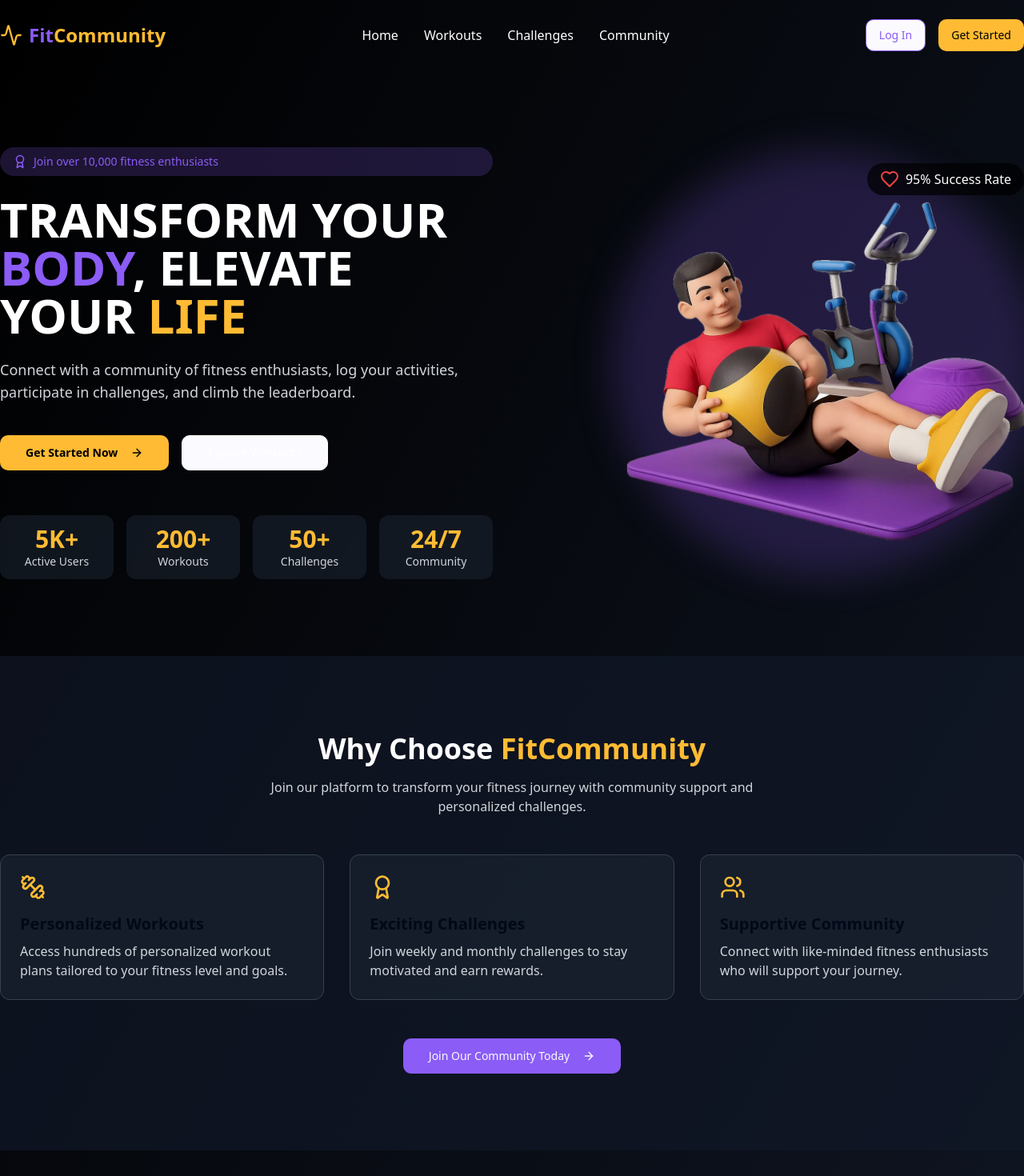
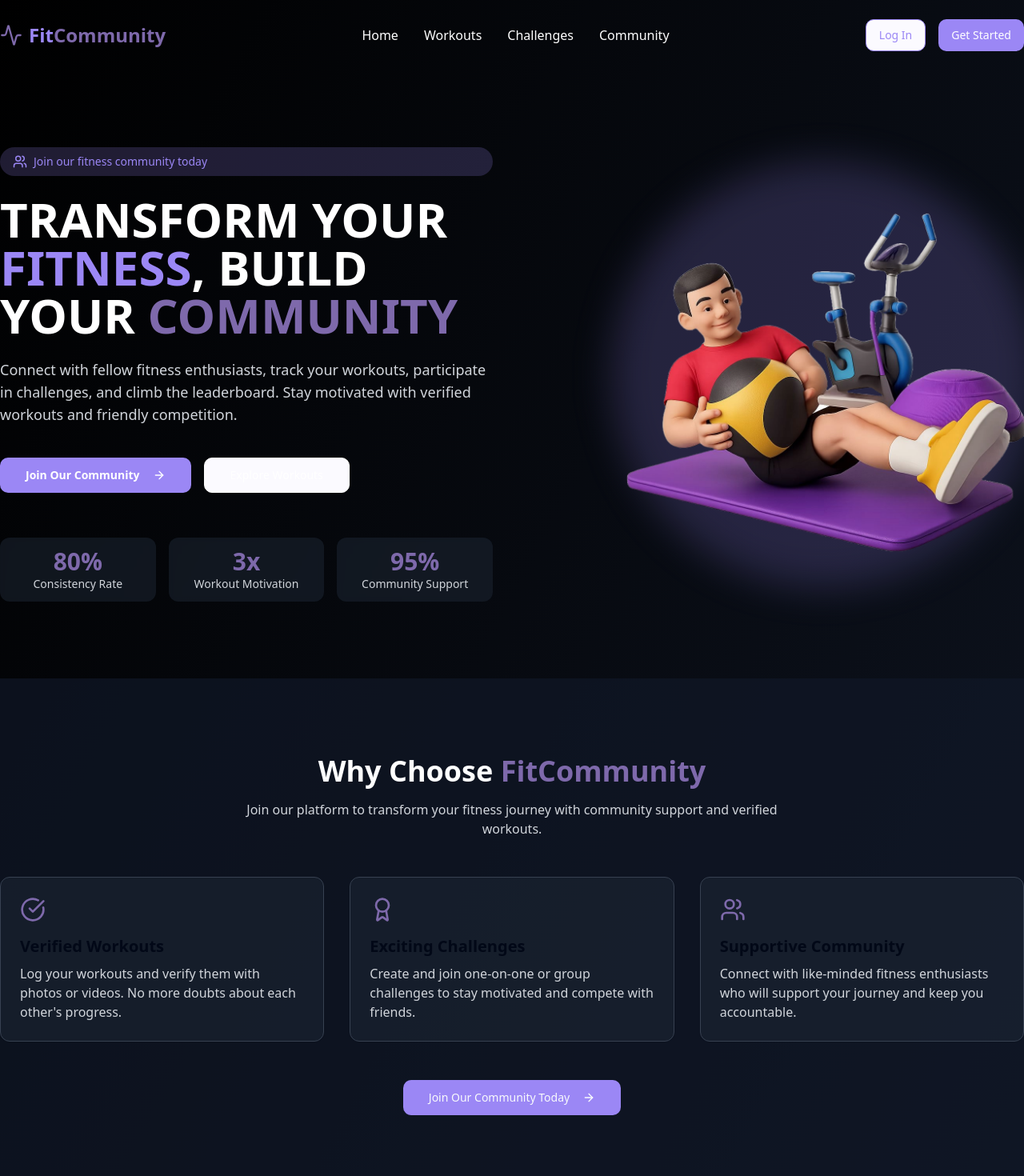
Before and after one commit to earlbryt/fitness-forge-community, a React (Vite) app: page / in a window 1280 px wide. Shown: the top 1470 px of the page at 80% size. Built offline with nearby package versions, Linux system fonts and the light colour scheme.

Commit message:
Refactor: Update colors and landing page
- Updated the application's color scheme to match the design specifications.
- Removed the success rate element from the landing page.
- Updated the landing page to reflect the application's purpose.

```diff
--- a/src/components/layout/MobileNav.tsx
+++ b/src/components/layout/MobileNav.tsx
@@ -1,15 +1,15 @@
 
 import React from 'react';
 import { NavLink } from 'react-router-dom';
-import { Activity, List, Award, BarChart2, MessageSquare } from 'lucide-react';
+import { Activity, CheckCircle, Award, BarChart2, MessageSquare } from 'lucide-react';
 
 const MobileNav = () => {
   return (
     <div className="mobile-only mobile-nav">
-      <MobileNavItem to="/app" icon={<Activity size={22} />} label="Home" />
-      <MobileNavItem to="/app/workouts" icon={<List size={22} />} label="Workouts" />
+      <MobileNavItem to="/app" icon={<Activity size={22} />} label="Dashboard" />
+      <MobileNavItem to="/app/workouts" icon={<CheckCircle size={22} />} label="Workouts" />
       <MobileNavItem to="/app/challenges" icon={<Award size={22} />} label="Challenges" />
-      <MobileNavItem to="/app/social" icon={<MessageSquare size={22} />} label="Social" />
+      <MobileNavItem to="/app/social" icon={<MessageSquare size={22} />} label="Community" />
       <MobileNavItem to="/app/leaderboard" icon={<BarChart2 size={22} />} label="Leaderboard" />
     </div>
   );
@@ -26,7 +26,7 @@ const MobileNavItem = ({ to, icon, label }: MobileNavItemProps) => {
     <NavLink
       to={to}
       className={({ isActive }) =>
-        `mobile-nav-item ${isActive ? 'active' : 'text-gray-500'}`
+        `mobile-nav-item ${isActive ? 'active text-brand-primary' : 'text-gray-500'}`
       }
     >
       {icon}
--- a/src/components/layout/Sidebar.tsx
+++ b/src/components/layout/Sidebar.tsx
@@ -1,7 +1,7 @@
 
 import React from 'react';
 import { NavLink } from 'react-router-dom';
-import { Activity, List, Award, BarChart2, MessageSquare, HelpCircle } from 'lucide-react';
+import { Activity, List, Award, BarChart2, MessageSquare, HelpCircle, CheckCircle } from 'lucide-react';
 
 const Sidebar = () => {
   return (
@@ -13,18 +13,18 @@ const Sidebar = () => {
       </div>
       <nav className="flex-1 pt-6 px-3">
         <SidebarLink to="/app" icon={<Activity />} label="Dashboard" />
-        <SidebarLink to="/app/workouts" icon={<List />} label="Workouts" />
+        <SidebarLink to="/app/workouts" icon={<CheckCircle />} label="Log Workout" />
         <SidebarLink to="/app/challenges" icon={<Award />} label="Challenges" />
         <SidebarLink to="/app/leaderboard" icon={<BarChart2 />} label="Leaderboard" />
         <SidebarLink to="/app/tips" icon={<HelpCircle />} label="Tips & Tricks" />
-        <SidebarLink to="/app/social" icon={<MessageSquare />} label="Social" />
+        <SidebarLink to="/app/social" icon={<MessageSquare />} label="Community" />
       </nav>
 
       <div className="p-4 m-4 mt-auto rounded-xl bg-brand-light border border-brand-primary/10">
-        <div className="text-sm font-medium text-brand-primary mb-2">Premium Plan</div>
-        <p className="text-xs text-gray-600 mb-3">Get access to all premium features and workouts</p>
+        <div className="text-sm font-medium text-brand-primary mb-2">Stay Motivated</div>
+        <p className="text-xs text-gray-600 mb-3">Track your progress and compete in challenges with friends</p>
         <button className="w-full bg-brand-primary hover:bg-brand-primary/90 text-white text-sm py-2 rounded-lg transition-colors">
-          Upgrade Now
+          Invite Friends
         </button>
       </div>
     </div>
--- a/src/index.css
+++ b/src/index.css
@@ -14,10 +14,10 @@
     --popover: 0 0% 100%;
     --popover-foreground: 222.2 84% 4.9%;
 
-    --primary: 262 83% 64%;
+    --primary: 262 83% 75%;
     --primary-foreground: 210 40% 98%;
 
-    --secondary: 40 100% 60%;
+    --secondary: 260 30% 54%;
     --secondary-foreground: 222.2 47.4% 11.2%;
 
     --muted: 210 40% 96.1%;
@@ -55,10 +55,10 @@
     --popover: 222.2 84% 4.9%;
     --popover-foreground: 210 40% 98%;
 
-    --primary: 262 83% 64%;
+    --primary: 262 83% 75%;
     --primary-foreground: 222.2 47.4% 11.2%;
 
-    --secondary: 40 100% 60%;
+    --secondary: 260 30% 54%;
     --secondary-foreground: 210 40% 98%;
 
     --muted: 217.2 32.6% 17.5%;
--- a/src/pages/LandingPage.tsx
+++ b/src/pages/LandingPage.tsx
@@ -1,7 +1,7 @@
 
 import React from 'react';
 import { Link } from 'react-router-dom';
-import { Activity, Award, Users, ArrowRight, Dumbbell, Heart } from 'lucide-react';
+import { Activity, Award, Users, ArrowRight, Dumbbell, Heart, CheckCircle } from 'lucide-react';
 import { Button } from '@/components/ui/button';
 import { Card, CardContent } from '@/components/ui/card';
 
@@ -19,16 +19,16 @@ const LandingPage = () => {
         </div>
         <nav className="hidden md:flex items-center space-x-8">
           <Link to="/" className="hover:text-brand-primary transition-colors">Home</Link>
-          <Link to="/workouts" className="hover:text-brand-primary transition-colors">Workouts</Link>
-          <Link to="/challenges" className="hover:text-brand-primary transition-colors">Challenges</Link>
-          <Link to="/leaderboard" className="hover:text-brand-primary transition-colors">Community</Link>
+          <Link to="/app/workouts" className="hover:text-brand-primary transition-colors">Workouts</Link>
+          <Link to="/app/challenges" className="hover:text-brand-primary transition-colors">Challenges</Link>
+          <Link to="/app/leaderboard" className="hover:text-brand-primary transition-colors">Community</Link>
         </nav>
         <div className="flex items-center space-x-4">
           <Button asChild variant="outline" className="hidden md:inline-flex border-brand-primary text-brand-primary hover:bg-brand-primary hover:text-white">
             <Link to="/login">Log In</Link>
           </Button>
-          <Button asChild className="bg-brand-secondary hover:bg-brand-secondary/90 text-black">
-            <Link to="/">Get Started</Link>
+          <Button asChild className="bg-brand-primary hover:bg-brand-primary/90 text-white">
+            <Link to="/app">Get Started</Link>
           </Button>
         </div>
       </header>
@@ -38,27 +38,26 @@ const LandingPage = () => {
         <div className="grid grid-cols-1 lg:grid-cols-2 gap-12 items-center">
           <div className="flex flex-col space-y-6">
             <div className="inline-flex items-center px-4 py-2 rounded-full bg-brand-primary/20 text-brand-primary text-sm font-medium">
-              <Award className="mr-2" size={18} /> Join over 10,000 fitness enthusiasts
+              <Users className="mr-2" size={18} /> Join our fitness community today
             </div>
             <h1 className="text-4xl md:text-5xl lg:text-6xl font-bold leading-tight">
-              TRANSFORM YOUR <span className="text-brand-primary">BODY</span>, ELEVATE YOUR <span className="text-brand-secondary">LIFE</span>
+              TRANSFORM YOUR <span className="text-brand-primary">FITNESS</span>, BUILD YOUR <span className="text-brand-secondary">COMMUNITY</span>
             </h1>
             <p className="text-lg text-gray-300">
-              Connect with a community of fitness enthusiasts, log your activities, participate in challenges, and climb the leaderboard.
+              Connect with fellow fitness enthusiasts, track your workouts, participate in challenges, and climb the leaderboard. Stay motivated with verified workouts and friendly competition.
             </p>
             <div className="flex flex-col sm:flex-row space-y-4 sm:space-y-0 sm:space-x-4 pt-4">
-              <Button asChild size="lg" className="bg-brand-secondary hover:bg-brand-secondary/90 text-black font-bold">
-                <Link to="/">Get Started Now <ArrowRight className="ml-2" /></Link>
+              <Button asChild size="lg" className="bg-brand-primary hover:bg-brand-primary/90 text-white font-bold">
+                <Link to="/app">Join Our Community <ArrowRight className="ml-2" /></Link>
               </Button>
               <Button asChild size="lg" variant="outline" className="border-white hover:bg-white/10">
-                <Link to="/workouts">Explore Workouts</Link>
+                <Link to="/app/workouts">Explore Workouts</Link>
               </Button>
             </div>
-            <div className="grid grid-cols-2 md:grid-cols-4 gap-4 pt-8">
-              <Stat number="5K+" label="Active Users" />
-              <Stat number="200+" label="Workouts" />
-              <Stat number="50+" label="Challenges" />
-              <Stat number="24/7" label="Community" />
+            <div className="grid grid-cols-3 gap-4 pt-8">
+              <Stat number="80%" label="Consistency Rate" />
+              <Stat number="3x" label="Workout Motivation" />
+              <Stat number="95%" label="Community Support" />
             </div>
           </div>
           <div className="flex justify-center lg:justify-end">
@@ -69,9 +68,6 @@ const LandingPage = () => {
                 alt="Fitness Character"
                 className="relative z-10 max-h-[500px] object-contain"
               />
-              <div className="absolute top-0 right-0 z-20 bg-black/70 backdrop-blur-sm rounded-full py-2 px-4 flex items-center">
-                <Heart className="text-red-500 mr-2" /> 95% Success Rate
-              </div>
             </div>
           </div>
         </div>
@@ -82,30 +78,30 @@ const LandingPage = () => {
         <div className="container mx-auto px-4 md:px-0">
           <div className="text-center mb-12">
             <h2 className="text-3xl md:text-4xl font-bold mb-4">Why Choose <span className="text-brand-secondary">FitCommunity</span></h2>
-            <p className="text-gray-300 max-w-2xl mx-auto">Join our platform to transform your fitness journey with community support and personalized challenges.</p>
+            <p className="text-gray-300 max-w-2xl mx-auto">Join our platform to transform your fitness journey with community support and verified workouts.</p>
           </div>
 
           <div className="grid grid-cols-1 md:grid-cols-2 lg:grid-cols-3 gap-8">
             <FeatureCard
-              icon={<Dumbbell className="text-brand-secondary" size={32} />}
-              title="Personalized Workouts"
-              description="Access hundreds of personalized workout plans tailored to your fitness level and goals."
+              icon={<CheckCircle className="text-brand-secondary" size={32} />}
+              title="Verified Workouts"
+              description="Log your workouts and verify them with photos or videos. No more doubts about each other's progress."
             />
             <FeatureCard
               icon={<Award className="text-brand-secondary" size={32} />}
               title="Exciting Challenges"
-              description="Join weekly and monthly challenges to stay motivated and earn rewards."
+              description="Create and join one-on-one or group challenges to stay motivated and compete with friends."
             />
             <FeatureCard
               icon={<Users className="text-brand-secondary" size={32} />}
               title="Supportive Community"
-              description="Connect with like-minded fitness enthusiasts who will support your journey."
+              description="Connect with like-minded fitness enthusiasts who will support your journey and keep you accountable."
             />
           </div>
 
           <div className="mt-12 text-center">
             <Button asChild size="lg" className="bg-brand-primary hover:bg-brand-primary/90">
-              <Link to="/">Join Our Community Today <ArrowRight className="ml-2" /></Link>
+              <Link to="/app">Join Our Community Today <ArrowRight className="ml-2" /></Link>
             </Button>
           </div>
         </div>
@@ -118,8 +114,8 @@ const LandingPage = () => {
             <div>
               <h2 className="text-3xl md:text-4xl font-bold mb-4">Start Your Fitness Journey Today</h2>
               <p className="text-gray-300 mb-6">Join thousands of users already transforming their lives through our supportive community platform.</p>
-              <Button asChild size="lg" className="bg-brand-secondary hover:bg-brand-secondary/90 text-black font-bold">
-                <Link to="/">Get Started For Free <ArrowRight className="ml-2" /></Link>
+              <Button asChild size="lg" className="bg-brand-primary hover:bg-brand-primary/90 text-white font-bold">
+                <Link to="/app">Get Started For Free <ArrowRight className="ml-2" /></Link>
               </Button>
             </div>
             <div className="flex justify-center lg:justify-end space-x-8">
@@ -167,17 +163,17 @@ const LandingPage = () => {
               <h3 className="text-lg font-bold mb-4">Quick Links</h3>
               <div className="flex flex-col space-y-2">
                 <Link to="/" className="text-gray-400 hover:text-brand-primary transition-colors">Home</Link>
-                <Link to="/workouts" className="text-gray-400 hover:text-brand-primary transition-colors">Workouts</Link>
-                <Link to="/challenges" className="text-gray-400 hover:text-brand-primary transition-colors">Challenges</Link>
-                <Link to="/leaderboard" className="text-gray-400 hover:text-brand-primary transition-colors">Leaderboard</Link>
+                <Link to="/app/workouts" className="text-gray-400 hover:text-brand-primary transition-colors">Workouts</Link>
+                <Link to="/app/challenges" className="text-gray-400 hover:text-brand-primary transition-colors">Challenges</Link>
+                <Link to="/app/leaderboard" className="text-gray-400 hover:text-brand-primary transition-colors">Leaderboard</Link>
               </div>
             </div>
 
             <div>
               <h3 className="text-lg font-bold mb-4">Community</h3>
               <div className="flex flex-col space-y-2">
-                <Link to="/social" className="text-gray-400 hover:text-brand-primary transition-colors">Social Feed</Link>
-                <Link to="/tips" className="text-gray-400 hover:text-brand-primary transition-colors">Tips & Tricks</Link>
+                <Link to="/app/social" className="text-gray-400 hover:text-brand-primary transition-colors">Social Feed</Link>
+                <Link to="/app/tips" className="text-gray-400 hover:text-brand-primary transition-colors">Tips & Tricks</Link>
                 <a href="#" className="text-gray-400 hover:text-brand-primary transition-colors">FAQ</a>
                 <a href="#" className="text-gray-400 hover:text-brand-primary transition-colors">Support</a>
               </div>
@@ -192,7 +188,7 @@ const LandingPage = () => {
                   placeholder="Your email"
                   className="bg-gray-800 text-white px-4 py-2 rounded-l-lg focus:outline-none flex-grow"
                 />
-                <Button className="rounded-l-none bg-brand-secondary hover:bg-brand-secondary/90 text-black">
+                <Button className="rounded-l-none bg-brand-primary hover:bg-brand-primary/90 text-white">
                   Subscribe
                 </Button>
               </div>
--- a/tailwind.config.ts
+++ b/tailwind.config.ts
@@ -63,13 +63,13 @@ export default {
 					border: 'hsl(var(--sidebar-border))',
 					ring: 'hsl(var(--sidebar-ring))'
 				},
-				// Updated brand colors to match the design in the reference images
+				// Updated brand colors based on the reference image
 				brand: {
-					primary: '#8B5CF6', // Purple
-					secondary: '#FFBB33', // Yellow/Gold
+					primary: '#9b87f5', // Purple from the reference
+					secondary: '#7E69AB', // Secondary purple
 					accent: '#4F46E5', // Indigo
 					light: '#F5F3FF', // Light purple background
-					dark: '#1E293B', // Dark background
+					dark: '#1A1F2C', // Dark background
 					success: '#10B981', // Green
 					warning: '#F59E0B', // Amber
 					danger: '#EF4444', // Red
```
